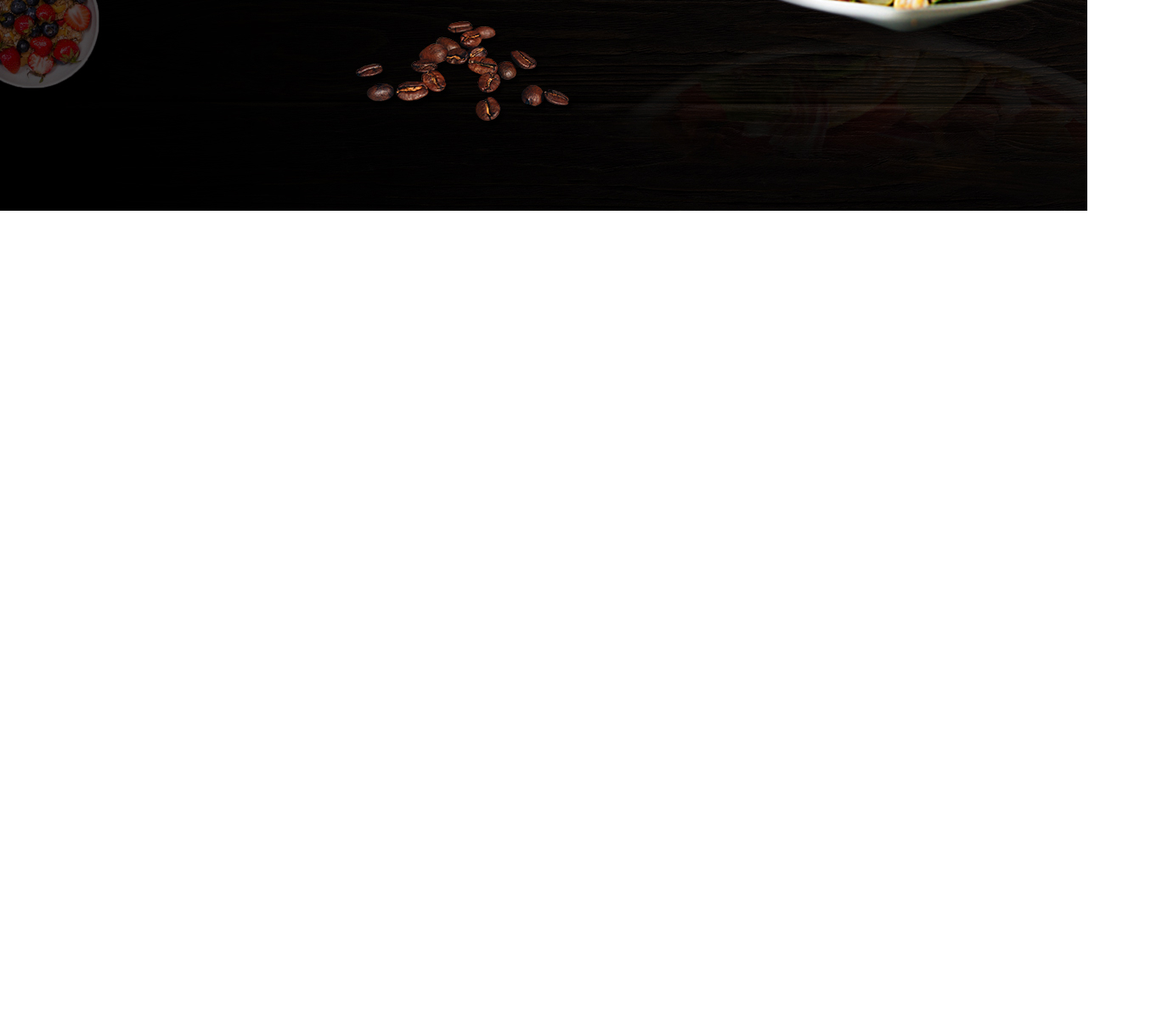
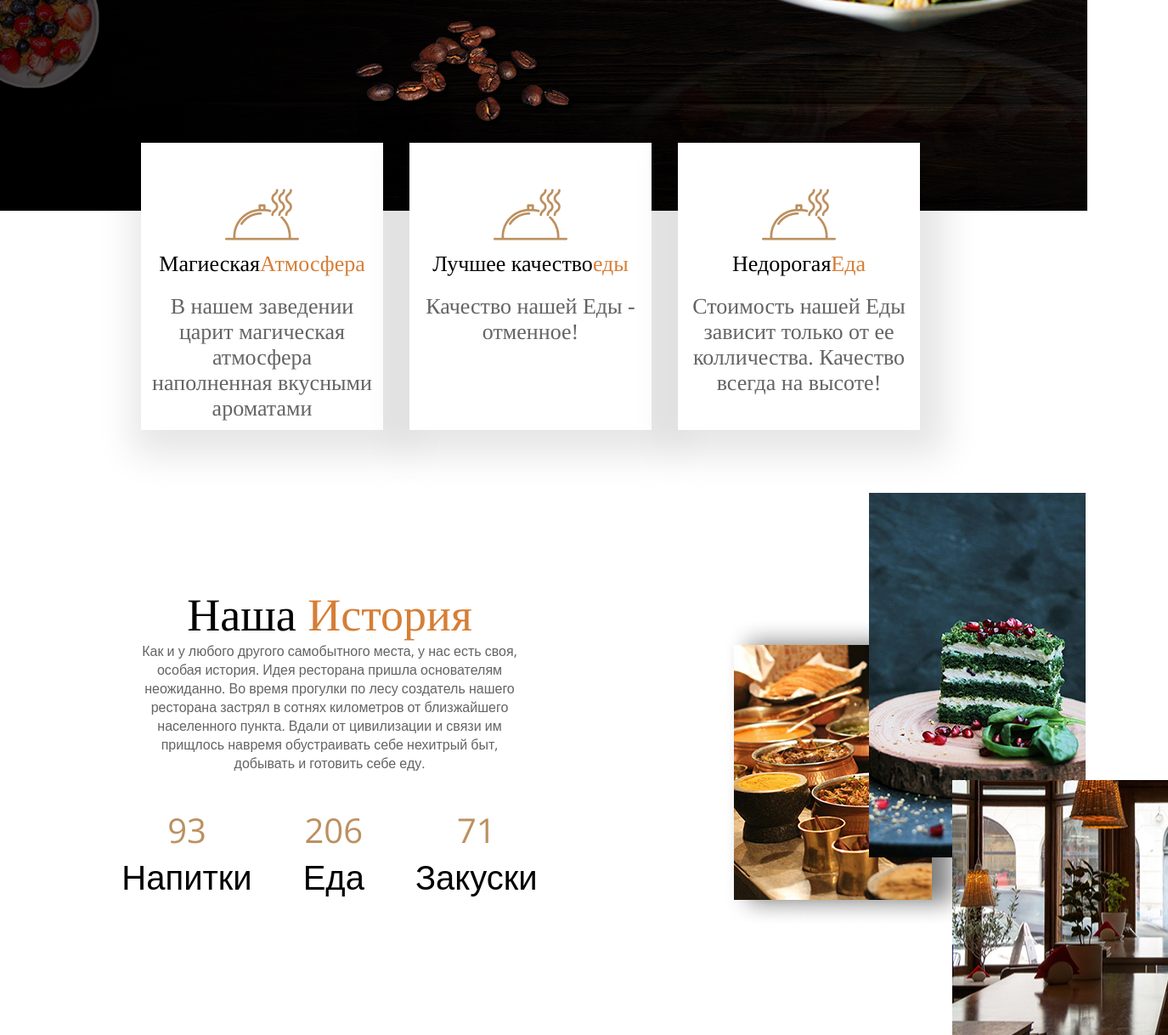
Before and after one commit to DayserSV/Restoran, a plain HTML site: page index.html in a window 1280 px wide. Shown: the part 552-1770 px from the top of the page at 85% size, 1375 px wide, since content can reach past the window. Before the commit the page ends 800 px from the top, so only its background shows below. Drawn offline with nearby package versions, Linux system fonts and the light colour scheme.

Commit message:
add card and history

```diff
--- a/index.html
+++ b/index.html
@@ -64,5 +64,65 @@
         </div>
       </div>
     </div>
+    <div class="cards">
+      <div class="container">
+        <div class="cards-holder">
+          <div class="card">
+            <div class="card-image">
+              <img class="card-img" src="/image/card.png" />
+            </div>
+            <div class="card-title">Магиеская <span>Атмосфера</span></div>
+            <div class="card-desc">
+              В нашем заведении царит магическая атмосфера наполненная вкусными
+              ароматами
+            </div>
+          </div>
+          <div class="card">
+            <div class="card-image">
+              <img class="card-img" src="/image/card.png" />
+            </div>
+            <div class="card-title">Лучшее качество <span>еды</span></div>
+            <div class="card-desc">Качество нашей Еды - отменное!</div>
+          </div>
+          <div class="card">
+            <div class="card-image">
+              <img class="card-img" src="/image/card.png" />
+            </div>
+            <div class="card-title">Недорогая <span>Еда</span></div>
+            <div class="card-desc">
+              Стоимость нашей Еды зависит только от ее колличества. Качество
+              всегда на высоте!
+            </div>
+          </div>
+        </div>
+      </div>
+    </div>
+    <div class="history">
+      <div class="container">
+        <div class="history-holder">
+          <div class="history-info">
+            <div class="history-title">Наша <span>История</span></div>
+            <div class="history-desc">
+              Как и у любого другого самобытного места, у нас есть своя, особая
+              история. Идея ресторана пришла основателям неожиданно. Во время
+              прогулки по лесу создатель нашего ресторана застрял в сотнях
+              километров от близжайшего населенного пункта. Вдали от цивилизации
+              и связи им прищлось навремя обустраивать себе нехитрый быт,
+              добывать и готовить себе еду.
+            </div>
+            <div class="history-number">
+              <div class="number-item">93 <span>Напитки</span></div>
+              <div class="number-item">206 <span>Еда</span></div>
+              <div class="number-item">71 <span>Закуски</span></div>
+            </div>
+          </div>
+          <div class="history-images">
+            <img class="images-1" src="/image/1.jpg" alt="" />
+            <img class="images-2" src="/image/2.jpg" alt="" />
+            <img class="images-3" src="/image/3.jpg" alt="" />
+          </div>
+        </div>
+      </div>
+    </div>
   </body>
 </html>
--- a/style.css
+++ b/style.css
@@ -140,3 +140,125 @@ body {
 .header-button:hover {
   background-color: #904506;
 }
+
+/**************Header end********************/
+
+/**************Cards*************************/
+
+.cards-holder {
+  display: flex;
+  justify-content: center;
+}
+
+.card {
+  width: 349px;
+  box-shadow: 10px 10px 40px 20px #0000001a;
+  margin-right: 31px;
+  background-color: #ffffff;
+  margin-top: -80px;
+  padding: 10px 10px;
+}
+
+.card-image {
+  display: flex;
+  justify-content: center;
+  padding-top: 31px;
+}
+
+.card-title {
+  display: flex;
+  justify-content: center;
+  margin-bottom: 20px;
+  font-family: "Tinos", serif;
+  font-size: 26px;
+  font-weight: 400;
+}
+
+.card-title span {
+  color: #d67e35;
+}
+
+.card-desc {
+  text-align: center;
+  font-family: "Tinos", serif;
+  font-size: 26px;
+  font-weight: 400;
+  color: #656363;
+}
+
+/****************Cards end****************/
+
+/****************History******************/
+
+.history {
+  margin-top: 166px;
+}
+
+.history-title {
+  font-family: "Tinos", serif;
+  font-size: 54px;
+  font-weight: 400;
+  width: 444px;
+  text-align: center;
+  margin-top: 21px;
+}
+
+.history-title span {
+  color: #d67e35;
+}
+
+.history-desc {
+  color: #656363;
+  font-size: 16px;
+  width: 444px;
+  text-align: center;
+}
+
+.history-number {
+  display: flex;
+  width: 444px;
+  justify-content: center;
+  margin-top: 40px;
+  margin-left: 30px;
+}
+
+.number-item {
+  margin-right: 60px;
+  text-align: center;
+  font-size: 40px;
+  color: #bc9060;
+}
+
+.number-item span {
+  display: block;
+  color: #000000;
+}
+
+.history-images {
+  position: relative;
+}
+
+.history-holder {
+  display: flex;
+}
+
+.images-1 {
+  position: absolute;
+  z-index: 0;
+  top: 54px;
+  left: 211px;
+}
+
+.images-2 {
+  position: absolute;
+  z-index: 999;
+  top: -92px;
+  left: 383px;
+}
+
+.images-3 {
+  position: absolute;
+  z-index: 999;
+  top: 246px;
+  left: 481px;
+}
```
